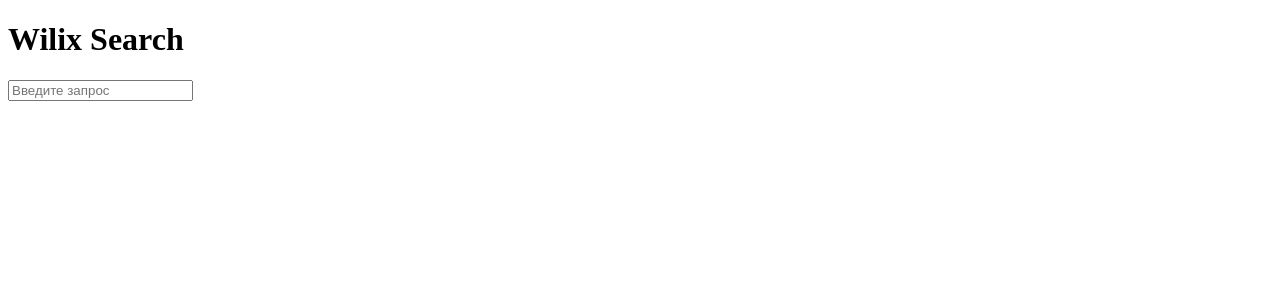
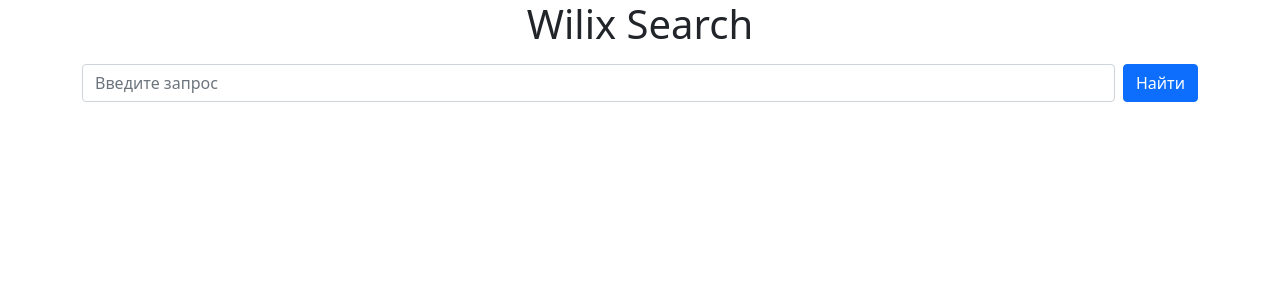
Before and after one commit to SergeyLebidko/wilix_task_4, a React (Create React App) app: page / in a window 1280 px wide. Shown: the top 300 px of the page. Built offline with nearby package versions, Linux system fonts and the light colour scheme.

Commit message:
Завершена верстка для строки поиска

```diff
--- a/src/components/App/App.tsx
+++ b/src/components/App/App.tsx
@@ -1,12 +1,23 @@
 import React from 'react';
+import Form from 'react-bootstrap/Form';
+import Container from 'react-bootstrap/Container';
+import Stack from 'react-bootstrap/Stack';
+import Button from 'react-bootstrap/Button';
 import './App.css';
 
 const App: React.FC = () => {
+  const clickHandler = (): void => console.log('Сработало');
+
   return (
-    <div>
-      <h1>Wilix Search</h1>
-      <input placeholder="Введите запрос"/>
-    </div>
+    <Container>
+      <Stack gap={2}>
+        <h1 className="text-center">Wilix Search</h1>
+        <Stack gap={2} direction="horizontal">
+          <Form.Control type="text" placeholder="Введите запрос"/>
+          <Button variant="primary" onClick={clickHandler}>Найти</Button>
+        </Stack>
+      </Stack>
+    </Container>
   );
 };
 
--- a/src/index.tsx
+++ b/src/index.tsx
@@ -1,6 +1,7 @@
 import React from 'react';
 import ReactDOM from 'react-dom';
 import App from './components/App/App';
+import 'bootstrap/dist/css/bootstrap.min.css';
 
 ReactDOM.render(
     <App/>,
```
Also changed, not shown: 1 other file (tests, documents, lock files or other folders).
